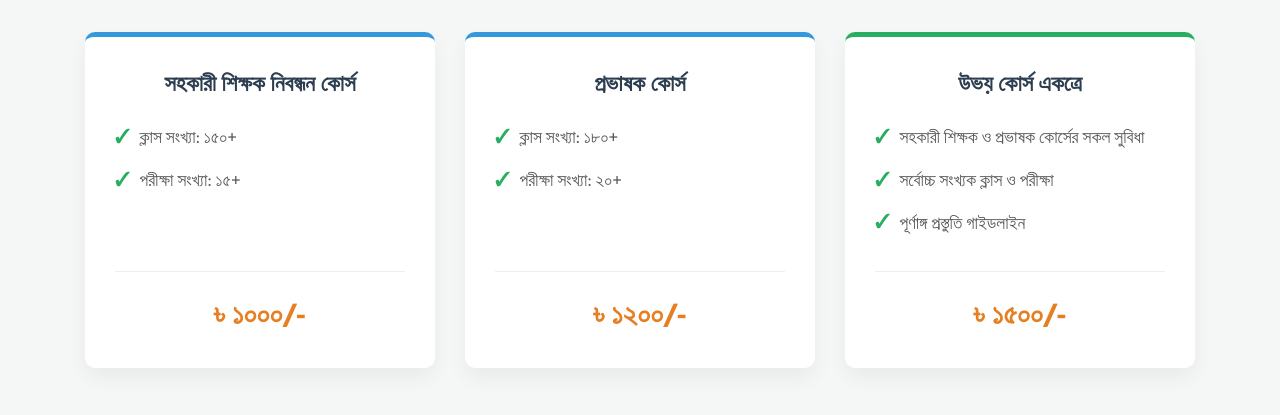
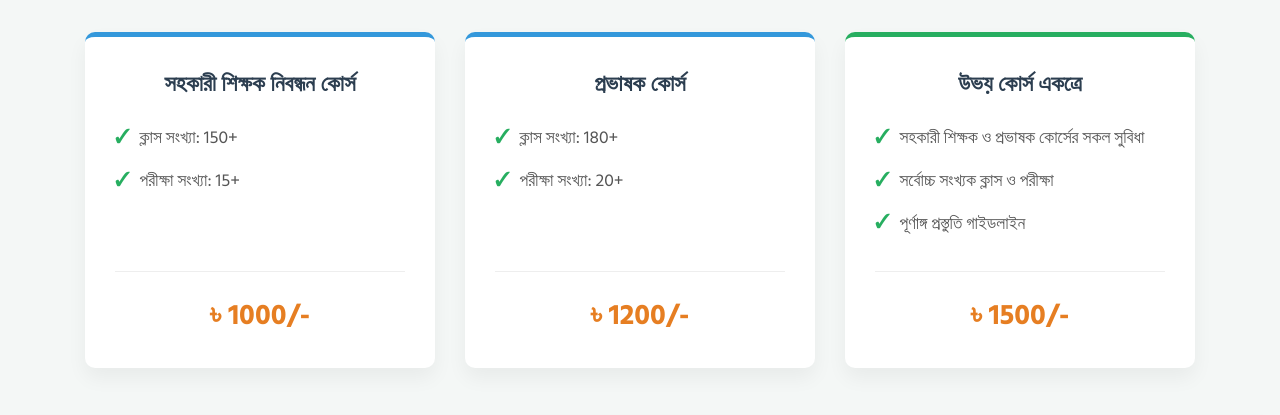
Before and after one commit to mashiurmathcare/courses, a plain HTML site: page index.html in a window 1280 px wide. Shown: the part 385-800 px from the top of the page. Drawn offline with Linux system fonts and the light colour scheme.

Commit message:
Update index.html

```diff
--- a/index.html
+++ b/index.html
@@ -223,21 +223,21 @@
             <div class="course-card">
                 <div class="course-title">সহকারী শিক্ষক নিবন্ধন কোর্স</div>
                 <ul class="course-features">
-                    <li>ক্লাস সংখ্যা: ১৫০+</li>
-                    <li>পরীক্ষা সংখ্যা: ১৫+</li>
+                    <li>ক্লাস সংখ্যা: 150+</li>
+                    <li>পরীক্ষা সংখ্যা: 15+</li>
 
                 </ul>
-                <div class="course-price">৳ ১০০০/-</div>
+                <div class="course-price">৳ 1000/-</div>
             </div>
 
             <div class="course-card">
                 <div class="course-title">প্রভাষক কোর্স</div>
                 <ul class="course-features">
-                    <li>ক্লাস সংখ্যা: ১৮০+</li>
-                    <li>পরীক্ষা সংখ্যা: ২০+</li>
+                    <li>ক্লাস সংখ্যা: 180+</li>
+                    <li>পরীক্ষা সংখ্যা: 20+</li>
 
                 </ul>
-                <div class="course-price">৳ ১২০০/-</div>
+                <div class="course-price">৳ 1200/-</div>
             </div>
 
             <div class="course-card combo">
@@ -247,7 +247,7 @@
                     <li>সর্বোচ্চ সংখ্যক ক্লাস ও পরীক্ষা</li>
                     <li>পূর্ণাঙ্গ প্রস্তুতি গাইডলাইন</li>
                 </ul>
-                <div class="course-price">৳ ১৫০০/-</div>
+                <div class="course-price">৳ 1500/-</div>
             </div>
 
         </div>
```
